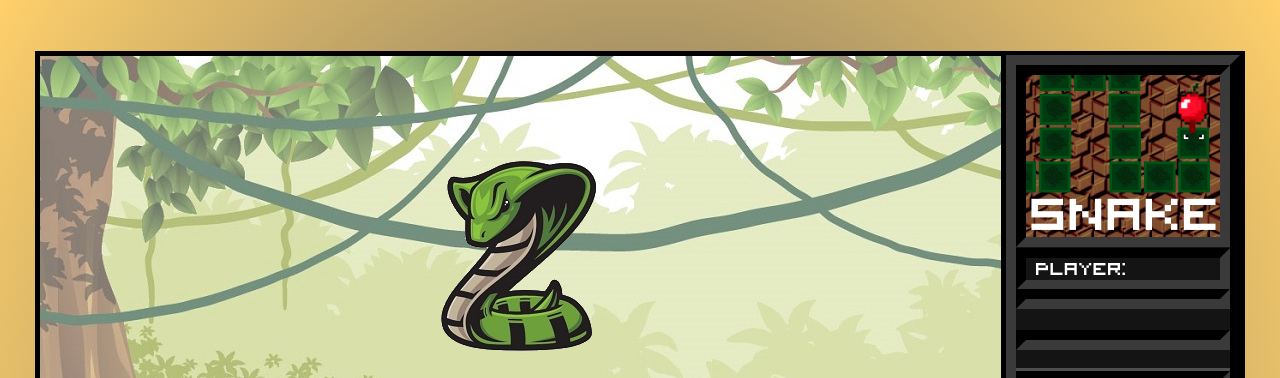
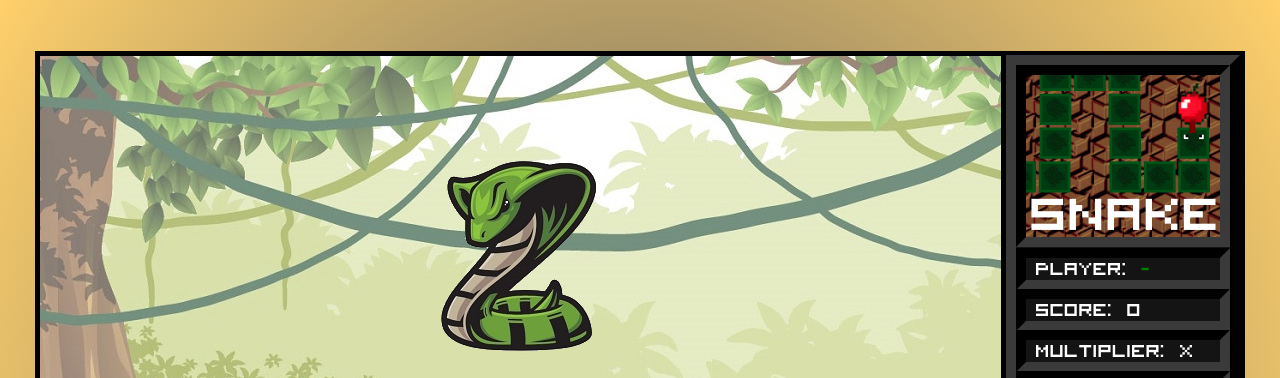
Before and after one commit to mfordas/CC_Snake, a website built with webpack: page index.html in a window 1280 px wide. Shown: the top 378 px of the page. Built offline with nearby package versions, Linux system fonts and the light colour scheme.

Commit message:
Poprawka navbara

```diff
--- a/index.html
+++ b/index.html
@@ -17,9 +17,9 @@
         <div class="scoreboard">
           <div class="logo"></div>
           <div class="game-data">
-            <p id="player-name">Player: <span id="name"></span></p>
-            <p id="score"></p>
-            <p id="multiplier"></p>
+            <p id="player-name">Player: <span id="name">-</span></p>
+            <p id="score">Score: <span id="score-span">0</span></p>
+            <p id="multiplier">Multiplier: <span id="multiplier-span">x</span></p>
           </div>
           <div class="food-description">
             <h1>FOOD</h1>
--- a/src/main.js
+++ b/src/main.js
@@ -233,8 +233,8 @@ document.addEventListener('keypress', ({ keyCode }) => {
 
 function navbarDataUpdate() {
   document.getElementById('name').innerHTML =  `name`;
-  document.getElementById('score').innerHTML =  `Score: ${snake.tailLength}`;
-  document.getElementById('multiplier').innerHTML =  `Multiplier: ${fm.multiplier}`;
+  document.getElementById('score-span').innerHTML =  `${snake.tailLength}`;
+  document.getElementById('multiplier-span').innerHTML =  `${fm.multiplier}`;
 }
 
 requestAnimationFrame(gameLoop);
--- a/style.css
+++ b/style.css
@@ -92,6 +92,7 @@ canvas {
     position: absolute;
     top: 0px;
     width: 214px;
+    height: 42px;
     padding-left: 10px;
     border: inset 10px var(--frame-color);
     box-sizing: border-box;
@@ -108,6 +109,7 @@ canvas {
     position: absolute;
     top: 41px;
     width: 214px;
+    height: 42px;
     padding-left: 10px;
     border: inset 10px var(--frame-color);
     box-sizing: border-box;
@@ -118,6 +120,7 @@ canvas {
     position: absolute;
     top: 82px;
     width: 214px;
+    height: 42px;
     padding-left: 10px;
     border: inset 10px var(--frame-color);
     box-sizing: border-box;
```
